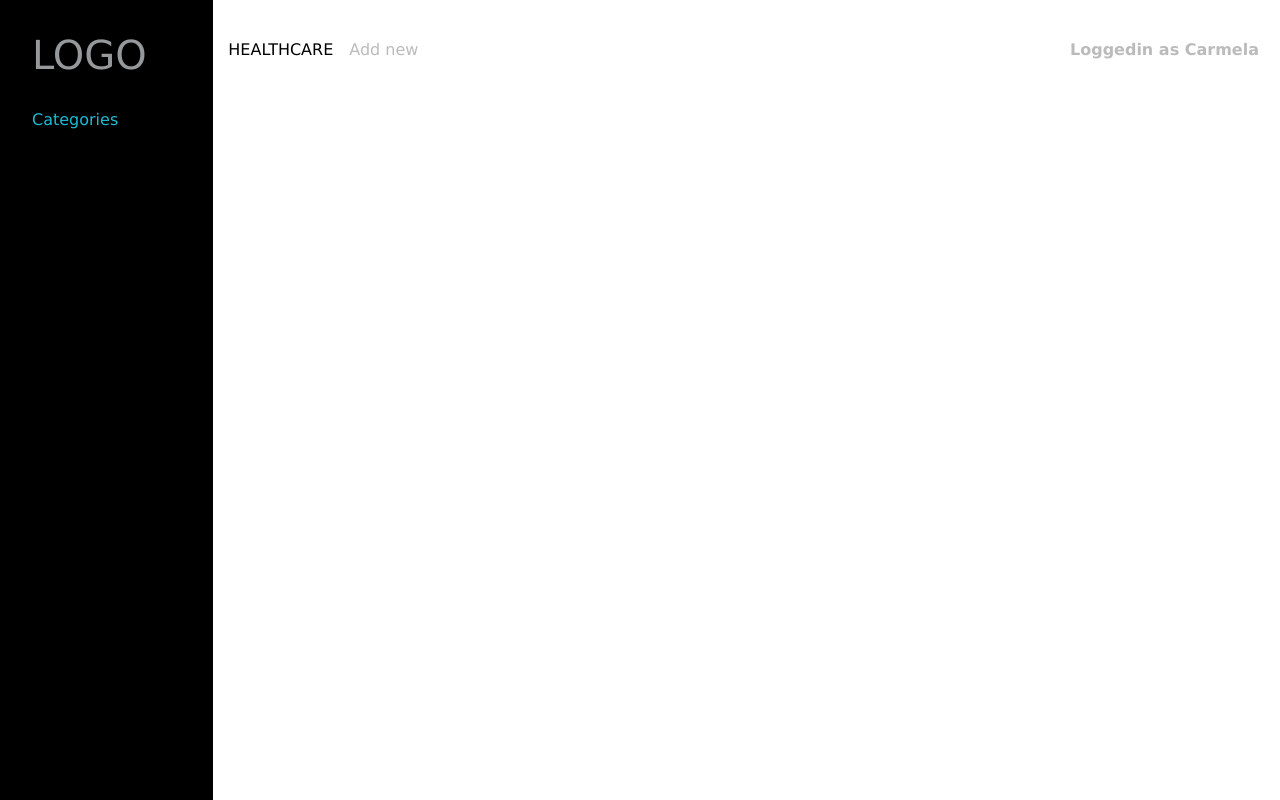
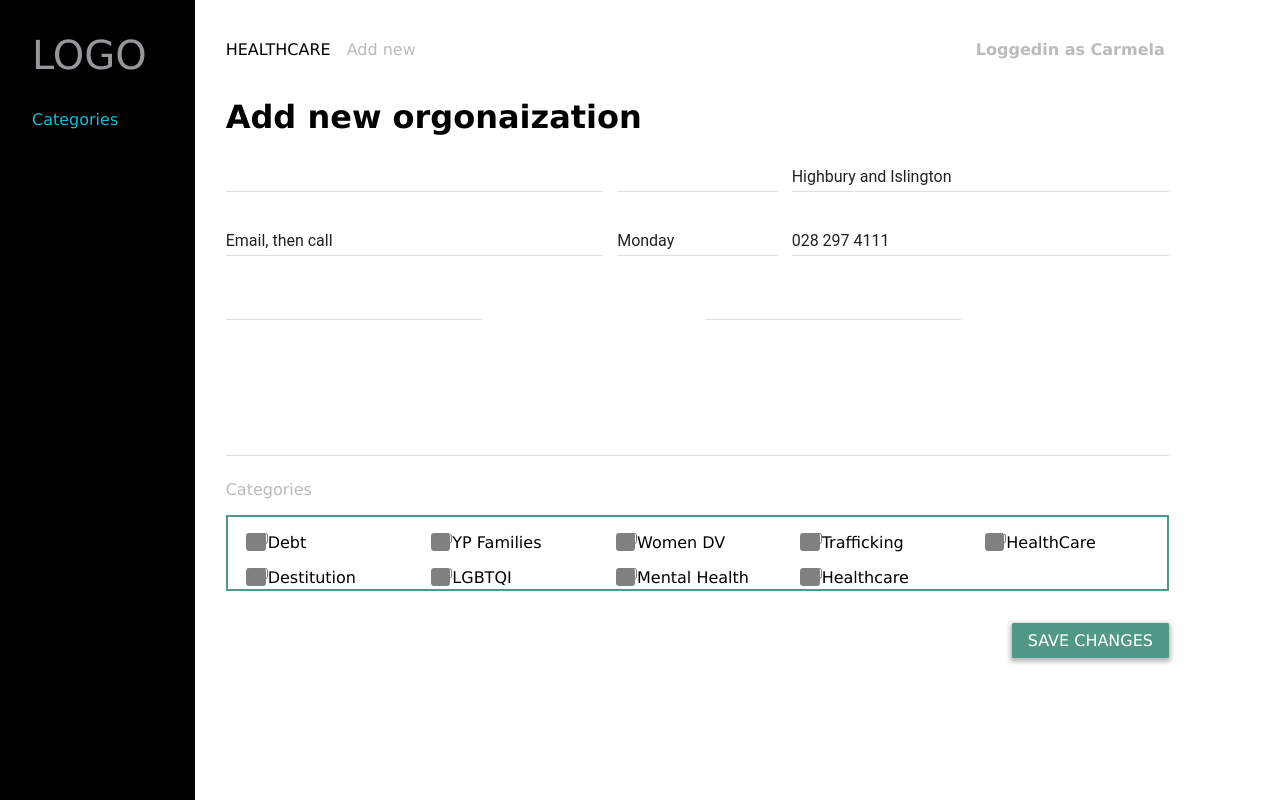
Before and after one commit to wonmaungthein/directory-of-services, a React (Create React App) app in the folder frontend/: page /addorganisation in a window 1280 px wide. Built offline with nearby package versions, Linux system fonts and the light colour scheme.

Commit message:
created add, single and card Organisaton components

```diff
--- a/frontend/src/App.css
+++ b/frontend/src/App.css
@@ -11,4 +11,6 @@
     width: 100%;
     height: 100vh;
     position: relative;
+    padding-right: 6em;
+    padding-left: 1em
 }
--- a/frontend/src/App.js
+++ b/frontend/src/App.js
@@ -4,6 +4,7 @@ import MuiThemeProvider from "material-ui/styles/MuiThemeProvider";
 import SideBar from "./Components/SideBar/SideBar";
 import Home from './Components/Home'
 import OrganisationCard from './Components/Organisation'
+import AddOrganisation from './Components/Organisation/AddOrganisation'
 
 import "./App.css";
 
@@ -15,6 +16,7 @@ const App = () => (
         <main className="main-contents">
           <Home />
           <Route path="/healthcare" component={OrganisationCard} />
+          <Route path="/addorganisation" component={AddOrganisation} />
         </main>
       </div>
     </MuiThemeProvider>
--- a/frontend/src/Components/Home/home.css
+++ b/frontend/src/Components/Home/home.css
@@ -7,6 +7,7 @@
     display: flex;
     margin-top: 2.5em;
     padding-left: 15px;
+    margin-bottom: 1.5em;
 }
 .main-nav .orgonaization-title{
     width: 48%;
--- a/frontend/src/Components/Organisation/AddOrganisation.js
+++ b/frontend/src/Components/Organisation/AddOrganisation.js
@@ -1,63 +1,61 @@
 import React, { Component } from 'react';
 import TextField from 'material-ui/TextField';
-import FlatButton from 'material-ui/FlatButton';
-import Checkbox from 'material-ui/Checkbox';
 import './organisation.css'
 
 class AddOrganisation extends Component {
   state = {
-        checked: false,
+      organisationName: "",
+      area: "",
+      borough: "Highbury and Islington",
+      process: "Email, then call",
+      day: "Monday",
+      telephone: "028 297 4111",
+      email: "",
+      website: "",
+      service: "",
+      category: false
+    };
+
+  handleSubmit = (e) => {
+    e.preventDefault();
+    const updateOrgonaization = {
+      area: this.state.area,
+      borough: this.state.borough,
+      organisationName: this.state.organisationName,
+      process: this.state.process,
+      day: this.state.day,
+      telephone: this.state.telephone,
+      email: this.state.email,
+      website: this.state.website,
+      service: this.state.service,
+      category: this.state.category
+    }
+    this.setState({
       area: "",
       borough: "",
       organisationName: "",
       process: "",
       day: "",
       telephone: "",
-        services: "",
+      email: "",
+      website: "",
+      service: "",
       category: ""
-    };
-
-    updateCheck(e) {
-        this.setState({
-            checked: e.target.value
     })
-    }
-
-
-    handleSubmit(event) {
-        event.preventDefault();
-        this.setState({
-            area: "",
-            borough: "",
-            organisationName: "",
-            organisationName: "",
-            process: "",
-            day: "",
-            telephone: "",
-            services: "",
-            checked: false
-        });
-        const orientation = {
-            area: this.state.area,
-            borough: this.state.borough,
-            organisationName: this.state.organisationName,
-            process: this.state.process,
-            day: this.state.day,
-            telephone: this.state.telephone,
-            services: this.state.services,
-            category: this.state.checked
-        }
-        console.log(orientation)
   }
 
   handleChange(event) {
       this.setState({
           [event.target.name]: event.target.value
       })
-        console.log(event.target.value)
+  }
+  handleCheckbox = e => {
+    this.setState({
+      category: e.target.value
+    })
   }
 
-    render(child) {
+    render() {
         return (
           <div className="add-orgonaization">
             <h1>Add new orgonaization</h1>
@@ -65,27 +63,23 @@ class AddOrganisation extends Component {
               <div className="form-first-row">
                 <TextField
                   className="first-field"
-                            hintText=""
-                            floatingLabelText="Organisation name"
-                            fullWidth={true}
+
+                  label="Organisation name"
                   name="organisationName"
                   value={this.state.organisationName}
                   onChange={event => this.handleChange(event)}
                 />
                 <TextField
                   className="second-field"
-                            hintText=""
-                            floatingLabelText="Area"
-                            fullWidth={true}
+
+                  label="Area"
                   name="area"
                   value={this.state.area}
                   onChange={event => this.handleChange(event)}
                 />
                 <TextField
                   className="third-field"
-                            hintText=""
-                            floatingLabelText="Borough"
-                            fullWidth={true}
+                  label="Borough"
                   name="borough"
                   value={this.state.borough}
                   onChange={event => this.handleChange(event)}
@@ -94,76 +88,93 @@ class AddOrganisation extends Component {
               <div className="form-second-row">
                 <TextField
                   className="first-field"
-                            hintText="Email, then call"
-                            floatingLabelText="Process"
-                            fullWidth={true}
+                  label="Process"
                   name="process"
                   value={this.state.process}
                   onChange={event => this.handleChange(event)}
                 />
                 <TextField
                   className="second-field"
-                            hintText="Monday"
-                            floatingLabelText="Day"
-                            fullWidth={true}
+                  label="Day"
                   name="day"
                   value={this.state.day}
                   onChange={event => this.handleChange(event)}
                 />
                 <TextField
                   className="third-field"
-                            hintText="0141 000 0000"
-                            floatingLabelText="Telephone"
-                            fullWidth={true}
+                  label="Telephone"
                   name="telephone"
-                            type="number"
                   value={this.state.telephone}
+                  onChange={event => this.handleChange(event)}
+                />
+              </div>
+              <div className="add-email-website">
+                <TextField
+                  label="Email"
+                  name="email"
+                  value={this.state.email}
+                  onChange={event => this.handleChange(event)}
+                />
+                <TextField
+                  label="Website"
+                  name="website"
+                  value={this.state.website}
                   onChange={event => this.handleChange(event)}
                 />
               </div>
               <div className="form-third-row">
                 <TextField
-                            hintText="Lorem ipsum dolor sit amet, consectetur adipisicing elit, sed do eiusmod tempor incididunt ut labore et dolore magna
-                                        wirl aliqua. Up exlaborum incididunt. Lorem ipsum dolor sit amet, consectetur adipisicing elit, sed do eiusmod tempor
-                                        incididunt ut labore et dolore magna wirl aliqua. Up exlaborum incididunt."
-                            multiLine={true}
-                            floatingLabelText="Services"
-                            rows={2}
-                            rowsMax={4}
-                            fullWidth={true}
-                            name="services"
-                            value={this.state.services}
+                  multiline
+                  rows="4"
+                  label="Service"
+                  fullWidth
+                  name="service"
+                  value={this.state.service}
                   onChange={event => this.handleChange(event)}
                 />
               </div>
               <div className="add-category">
                 <span className="title">Categories</span>
-                        <div className="categories">
-                            <Checkbox
-                            className="check-box"
-                                label="Health Care"
-                                checked={this.state.checked}
-                                onCheck={e => this.updateCheck(e)}
-                                name="category"
-                                value="education"
-                            />
-                            <Checkbox
-                                className="check-box"
-                                label="Debit"
-                                checked={this.state.checked}
-                                onCheck={e => this.updateCheck(e)}
-                                name="category"
-                                value="health"
-                            />
+                <div className="add-categories-checkbox">
+                  <label htmlFor="category1">
+                    <input onChange={e => this.handleCheckbox(e)} type="checkbox" id="category1" name="category-1" value="Debt" />
+                    Debt
+                  </label>
+                  <label htmlFor="category2">
+                    <input onChange={e => this.handleCheckbox(e)} type="checkbox" id="category2" name="category-2" value="ypfamilies" />
+                    YP Families
+                  </label>
+                  <label htmlFor="category3">
+                    <input onChange={e => this.handleCheckbox(e)} type="checkbox" id="category3" name="category-3" value="womendv" />
+                    Women DV
+                  </label>
+                  <label htmlFor="category4">
+                    <input onChange={e => this.handleCheckbox(e)} type="checkbox" id="category4" name="category-4" value="trafficking" />
+                    Trafficking
+                  </label>
+                  <label htmlFor="category5">
+                    <input onChange={e => this.handleCheckbox(e)} type="checkbox" id="category5" name="category-5" value="healthcare" />
+                    HealthCare
+                  </label>
+                  <label htmlFor="category6">
+                    <input onChange={e => this.handleCheckbox(e)} type="checkbox" id="category6" name="category-6" value="destitution" />
+                    Destitution
+                  </label>
+                  <label htmlFor="category7">
+                    <input onChange={e => this.handleCheckbox(e)} type="checkbox" id="category7" name="category-7" value="lgbtqi" />
+                    LGBTQI
+                  </label>
+                  <label htmlFor="category8">
+                    <input onChange={e => this.handleCheckbox(e)} type="checkbox" id="category8" name="category-8" value="mentalhealthservices" />
+                    Mental Health Services
+                  </label>
+                  <label htmlFor="category9">
+                    <input onChange={e => this.handleCheckbox(e)} type="checkbox" id="category9" name="category-9" value="healthcare" />
+                    Healthcare
+                  </label>
                 </div>
               </div>
-                    <FlatButton
-                        className="add-orgonaization-link"
-                        label="Save changes"
-                        primary={true}
-                        keyboardFocused={true}
-                        onClick={event => this.handleSubmit(event)}
-                    />
+              <button className="add-orgonaization-link"onClick={event => this.handleSubmit(event)}>SAVE CHANGES</button>
             </form>
           </div>
         )
--- a/frontend/src/Components/Organisation/EditOrganisation.js
+++ b/frontend/src/Components/Organisation/EditOrganisation.js
@@ -43,7 +43,6 @@ class EditOrganisation extends React.Component {
       website: this.state.website,
       category: this.state.category
     }
-    console.log(updateOrgonaization)
     this.setState({
       area: "",
       borough: "",
@@ -83,18 +82,21 @@ class EditOrganisation extends React.Component {
             <span className="edit-logo">Editing</span>
             <form className="edit-orgonaization-form">
               <TextField
-                fullWidth={true}
+                fullWidth
                 name="orgonaizationName"
                 value={this.state.orgonaizationName}
                 onChange={e => this.handleChange(e)}
+                className="edit-orgnasiation-name"
               />
-              <h6 className="details-area">Area: <TextField
-                className="text-field"
-                fullWidth={false}
-                name="area"
-                value={this.state.area}
-                onChange={e => this.handleChange(e)}
-              /> | Borough:<TextField
+              <h6 className="details-area">Area:
+                <TextField
+                  className="text-field"
+                  fullWidth={false}
+                  name="area"
+                  value={this.state.area}
+                  onChange={e => this.handleChange(e)}
+                /> | Borough:
+                <TextField
                   className="text-field-two"
                   fullWidth={false}
                   name="borough"
@@ -103,10 +105,10 @@ class EditOrganisation extends React.Component {
                 />
               </h6>
               <div className="health-advice-process">
-                <p><strong>- Health advice</strong></p>
+                <h4>- Health advice</h4>
                 <TextField
                   className="health-advice"
-                  fullWidth={true}
+                  fullWidth
                   name="advices"
                   value={this.state.advices}
                   onChange={e => this.handleChange(e)}
@@ -114,20 +116,20 @@ class EditOrganisation extends React.Component {
               </div>
               <div className="process-date">
                 <div className="process">
-                  <h3><strong>Process</strong></h3>
+                  <h4>Process</h4>
                   <TextField
                     className="health-advice"
-                    fullWidth={true}
+                    fullWidth
                     name="process"
                     value={this.state.process}
                     onChange={e => this.handleChange(e)}
                   />
                 </div>
                 <div className="date">
-                  <h3><strong>Day</strong></h3>
+                  <h4>Day</h4>
                   <TextField
                     className="health-advice"
-                    fullWidth={true}
+                    fullWidth
                     name="day"
                     value={this.state.day}
                     onChange={e => this.handleChange(e)}
@@ -136,20 +138,20 @@ class EditOrganisation extends React.Component {
               </div>
               <div className="telephone-email">
                 <div className="telephone">
-                  <h3><strong>Telephone</strong></h3>
+                  <h4>Telephone</h4>
                   <TextField
                     className="health-advice"
-                    fullWidth={true}
+                    fullWidth
                     name="telephone"
                     value={this.state.telephone}
                     onChange={e => this.handleChange(e)}
                   />
                 </div>
                 <div className="email">
-                  <h3><strong>Email</strong></h3>
+                  <h4>Email</h4>
                   <TextField
                     className="health-advice"
-                    fullWidth={true}
+                    fullWidth
                     name="email"
                     value={this.state.email}
                     onChange={e => this.handleChange(e)}
@@ -157,22 +159,49 @@ class EditOrganisation extends React.Component {
                 </div>
               </div>
               <TextField
-                fullWidth={true}
+                fullWidth
                 name="website"
                 value={this.state.website}
                 onChange={e => this.handleChange(e)}
               />
-              <span className="categories-checkbox-title"><strong>Categories</strong></span>
+              <h4 className="categories-checkbox-title">Categories</h4>
               <div className="categories-chckbox">
-                <div><input onChange={e => this.handleCheckbox(e)} type="checkbox" name="vehicle" value="Debt" /><span> Debt</span></div>
-                <div><input onChange={e => this.handleCheckbox(e)} type="checkbox" name="vehicle" value="ypfamilies" /><span> YP Families</span></div>
-                <div><input onChange={e => this.handleCheckbox(e)} type="checkbox" name="vehicle" value="womendv" /><span> Women DV</span></div>
-                <div><input onChange={e => this.handleCheckbox(e)} type="checkbox" name="vehicle" value="trafficking" /><span> Trafficking</span></div>
-                <div><input onChange={e => this.handleCheckbox(e)} type="checkbox" name="vehicle" value="healthcare" /><span> HealthCare</span></div>
-                <div><input onChange={e => this.handleCheckbox(e)} type="checkbox" name="vehicle" value="destitution" /><span> Destitution</span></div>
-                <div><input onChange={e => this.handleCheckbox(e)} type="checkbox" name="vehicle" value="lgbtqi" /><span> LGBTQI</span></div>
-                <div><input onChange={e => this.handleCheckbox(e)} type="checkbox" name="vehicle" value="mentalhealthservices" /><span> Mental Health Services</span></div>
-                <div><input onChange={e => this.handleCheckbox(e)} type="checkbox" name="vehicle" value="healthcare" /><span> Healthcare</span></div>
+                <label htmlFor="category1">
+                  <input onChange={e => this.handleCheckbox(e)} type="checkbox" id="category1" name="category-1" value="Debt" />
+                  Debt
+                </label>
+                <label htmlFor="category2">
+                  <input onChange={e => this.handleCheckbox(e)} type="checkbox" id="category2" name="category-2" value="ypfamilies" />
+                  YP Families
+                </label>
+                <label htmlFor="category3">
+                  <input onChange={e => this.handleCheckbox(e)} type="checkbox" id="category3" name="category-3" value="womendv" />
+                  Women DV
+                </label>
+                <label htmlFor="category4">
+                  <input onChange={e => this.handleCheckbox(e)} type="checkbox" id="category4" name="category-4" value="trafficking" />
+                  Trafficking
+                </label>
+                <label htmlFor="category5">
+                  <input onChange={e => this.handleCheckbox(e)} type="checkbox" id="category5" name="category-5" value="healthcare" />
+                  HealthCare
+                </label>
+                <label htmlFor="category6">
+                  <input onChange={e => this.handleCheckbox(e)} type="checkbox" id="category6" name="category-6" value="destitution" />
+                  Destitution
+                </label>
+                <label htmlFor="category7">
+                  <input onChange={e => this.handleCheckbox(e)} type="checkbox" id="category7" name="category-7" value="lgbtqi" />
+                  LGBTQI
+                </label>
+                <label htmlFor="category8">
+                  <input onChange={e => this.handleCheckbox(e)} type="checkbox" id="category8" name="category-8" value="mentalhealthservices" />
+                  Mental Health Services
+                </label>
+                <label htmlFor="category9">
+                  <input onChange={e => this.handleCheckbox(e)} type="checkbox" id="category9" name="category-9" value="healthcare" />
+                  Healthcare
+                </label>
               </div>
             </form>
           </DialogContent>
--- a/frontend/src/Components/Organisation/index.js
+++ b/frontend/src/Components/Organisation/index.js
@@ -1,13 +1,13 @@
 import React from 'react';
 import EditOrganisation from './EditOrganisation';
-//import SingleOrganisation from './SingleOrganisation';
+import SingleOrganisation from './SingleOrganisation';
 import './organisation.css'
 
 const OrganisationCard = () => (
   <div className="single-orgonaization">
     <div className="form-card">
       <EditOrganisation />
-            {/* <SingleOrganisation /> */}
+      <SingleOrganisation />
       <div className="single-orgonaization-details">
         <h4>Haringey Migrant Service</h4>
         <h6>Area: North | Borough: Haringey</h6>
@@ -19,7 +19,7 @@ const OrganisationCard = () => (
     </div>
     <div className="form-card">
       <EditOrganisation />
-            {/* <SingleOrganisation /> */}
+      <SingleOrganisation />
       <div className="single-orgonaization-details">
         <h4>Haringey Migrant Service</h4>
         <h6>Area: North | Borough: Haringey</h6>
--- a/frontend/src/Components/Organisation/organisation.css
+++ b/frontend/src/Components/Organisation/organisation.css
@@ -27,6 +27,10 @@
     padding-top: 1em;
 }
 /**************** Edit **********************/
+.edit-content{
+  min-width: 22em;
+  min-height: 16em;
+}
 .text-field,
 .text-field-two{
     width: 45px !important;
@@ -43,11 +47,11 @@
     font-size: .9em !important;
     color: #bbb !important
 }
+.edit-orgonaization-form .edit-orgnasiation-name input:nth-child(1){
+  font-size: 1.5em !important;
+}
 .health-advice{
     top: -5px !important;
-}
- .edit-content{
-  height: 29em !important;
 }
 .select-boroug{
   min-width: 10em !important;
@@ -62,7 +66,7 @@
     border: none !important;
     background: transparent;
     position: absolute;
-    right: 10px;
+    right: 20px;
     top: 10px;
     font-size: 1em;
     font-weight: bold;
@@ -83,14 +87,12 @@
 }
 .categories-checkbox-title{
   padding: 1.5em 0 .5em 0;
-  display: block;
   color: #000;
 }
 .categories-chckbox{
     display: grid;
     grid-template-columns:repeat(3, 1fr);
-    grid-gap: .5em;
-    border: 2px solid #1abcd4;
+    border: 2px solid #519889;
     padding: .5em;
     height: 4em;
     overflow: auto;
@@ -117,8 +119,21 @@
     padding: 0 2.5em !important;
     margin-top: 1em;
 }
-/**************** Details ***************/
-.orgnaization-detais{
+/**************** Single Organisation ***************/
+.MuiDialog-paperWidthSm-4 {
+    overflow-y: initial !important;
+}
+.single-oganisation-title >h2{
+  color: #1abcd4;
+}
+.single-oganisation-content{
+  min-width: 22em;
+  min-height: 16em;
+}
+.single-oganisation-content .details-area{
+  color: #bbb;
+}
+.orgnaization-detais-button{
     position: absolute;
     right: 0;
     bottom: 0;
@@ -130,6 +145,17 @@
     font-size: 1em;
     color: #ddd;
     background: rgba(0, 0, 0, .6);
+}
+.single-oganisation-close-button{
+    position: absolute;
+    right: -6px;
+    top: -23px;
+    background: transparent;
+    border: navajowhite;
+    color: #bbb;
+    cursor: pointer;
+    font-weight: bold;
+    font-size: 1.1em;
 }
 .button-icon{
     color: #ddd !important;
@@ -170,6 +196,7 @@
 }
 .detail-footer{
     padding: 1.5em 0 0 0;
+    color: #bbb;
 }
 /*************** Add ****************/
 .add-orgonaization{
@@ -184,6 +211,7 @@
     justify-content: space-between;
     widows: 100%;
     flex-wrap: wrap;
+    margin-top: 1em;
 }
 .form-first-row .first-field,
 .form-second-row .first-field{
@@ -214,13 +242,61 @@
     height: 5em;
     border: 2px solid #519889;
 }
-.add-category .categories .check-box{
-    width: 19% !important;
+.add-email-website{
+  display: grid;
+  grid-template-columns: 1fr 1fr;
+  grid-gap: 1em;
+  margin-bottom: 1em;
+  margin-top: 1em;
+}
+.add-categories-checkbox{
+    display: grid;
+    grid-template-columns:repeat(5, 1fr);
+    grid-gap: 1em;
+    border: 2px solid #519889;
+    padding: 1em;
+    height: 2.5em;
+    overflow: auto;
+}
+input[type=checkbox] + label {
+  cursor: pointer;
+}
+label{
+  position: relative;
+  margin-left: 1.5em;
+  margin-bottom: .8em;
+}
+.add-categories-checkbox label{
+  margin-bottom: 0;
+}
+input[type=checkbox], input[type=checkbox]::before{
+  content: "\2714";
+  border: 0.1em solid gray;
+  border-radius: 0.2em;
+  display: inline-block;
+  width: .8em;
+  height: .8em;
+  padding-left: 0.3em;
+  padding-right: .2em;
+  padding-bottom: 0.4em;
+  vertical-align: bottom;
+  color: transparent;
+  background: gray;
+  transition: .2s;
+  position: absolute;
+  left: -.8em;
+}
+input[type=checkbox]:checked::before {
+  color: #000;
 }
 .add-orgonaization-link{
-    background: #519889 !important;
-    color: #fff !important;
-    padding: 0 1em !important;
-    margin-top: 2em !important;
+    background: #519889;
+    color: #fff;
+    padding: 8px 1em;
+    margin-top: 2em;
     float: right;
+    border: navajowhite;
+    border-radius: .1em;
+    font-size: 1em;
+    box-shadow: 0px 2px 4px 2px #bbb;
 }
```
Also changed, not shown: frontend/src/Components/Categories/index.js (+4 -8 lines), frontend/src/Components/Organisation/SingleOrganisation.js (+24 -23 lines). Lines whose indentation alone changed are shown as unchanged.
